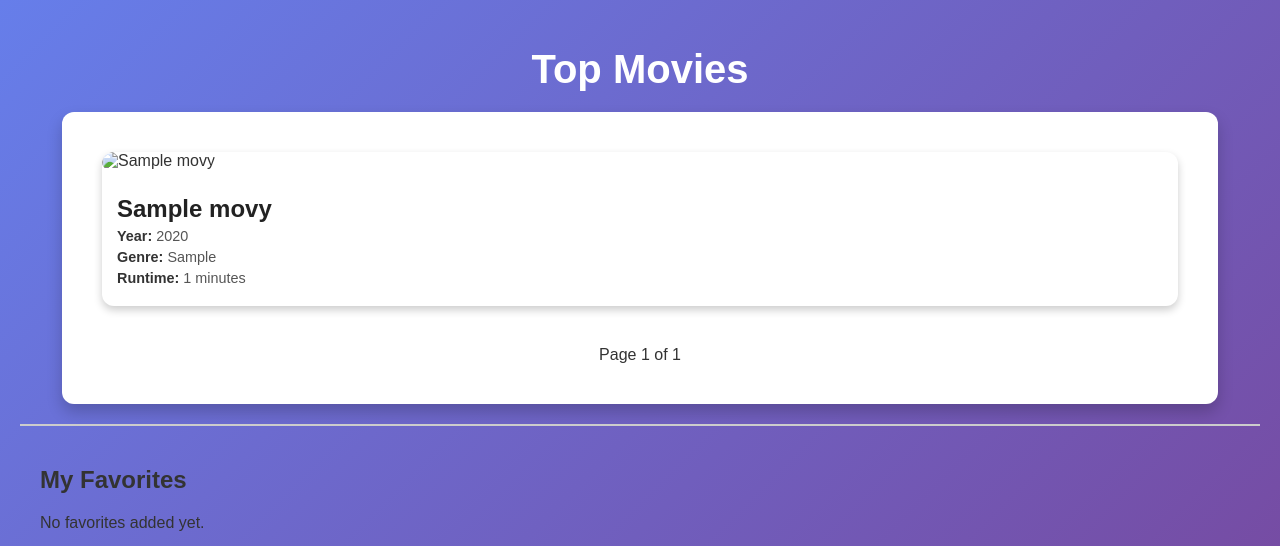
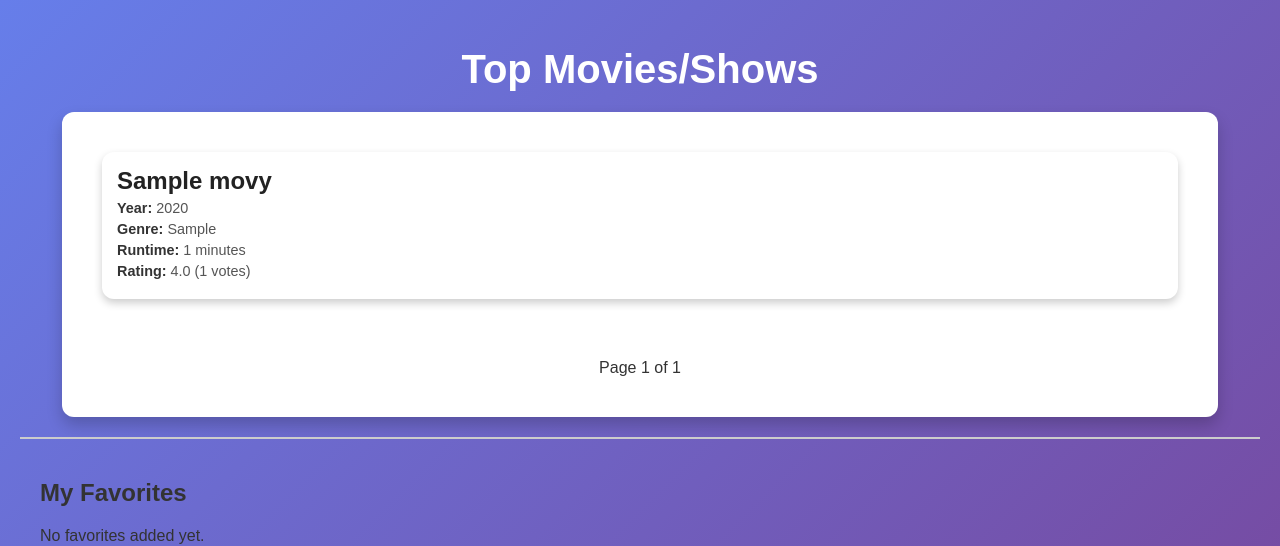
Before and after one commit to ECE3824-Spring2025/imdb-LADJM, a Flask app: page / in a window 1280 px wide. Shown: the top 546 px of the page. Run offline with Flask 3, Linux system fonts and the light colour scheme; tables that the repository leaves empty hold one stand-in row (values such as "Sample post").

Commit message:
Update3.1_Changes

```diff
--- a/app.py
+++ b/app.py
@@ -36,17 +36,30 @@ class Movie(db.Model):
     runtimeMinutes = db.Column(db.Integer, nullable=True)
     genres = db.Column(db.String(255), nullable=True)
 
-# Route to fetch movies as JSON
+# Define a model for the ratings table
+class Rating(db.Model):
+    __tablename__ = 'ratings'
+
+    tconst = db.Column(db.String(20), db.ForeignKey('movies.tconst'), primary_key=True)
+    averageRating = db.Column(db.Float, nullable=True)
+    numVotes = db.Column(db.Integer, nullable=True)
+
+
+# Route to fetch movies with ratings (paginated)
 @app.route('/movies')
-@cache.cached(timeout=600)
+@cache.cached(timeout=600)  # Cache for 10 minutes
 def get_movies():
     try:
         # Get page and per_page parameters from the request (default to page 1 and 30 movies per page)
         page = request.args.get('page', 1, type=int)
         per_page = request.args.get('per_page', 30, type=int)
 
-        # Fetch movies with pagination
-        movies = Movie.query.paginate(page=page, per_page=per_page, error_out=False)
+        # Join movies and ratings tables with pagination
+        movies_with_ratings = db.session.query(Movie, Rating).join(Rating, Movie.tconst == Rating.tconst) \
+            .order_by(Rating.averageRating.desc()) \
+            .paginate(page=page, per_page=per_page, error_out=False)
+
+        # Prepare the data for JSON response
         movies_data = [{
             'tconst': movie.tconst,
             'titleType': movie.titleType,
@@ -56,30 +69,63 @@ def get_movies():
             'startYear': movie.startYear,
             'endYear': movie.endYear,
             'runtimeMinutes': movie.runtimeMinutes,
-            'genres': movie.genres
-        } for movie in movies.items]
+            'genres': movie.genres,
+            'averageRating': rating.averageRating,
+            'numVotes': rating.numVotes
+        } for movie, rating in movies_with_ratings.items]
 
         # Return movies along with pagination metadata
         return jsonify({
             "movies": movies_data,
-            "page": movies.page,
-            "per_page": movies.per_page,
-            "total_pages": movies.pages,
-            "total_movies": movies.total
+            "page": movies_with_ratings.page,
+            "per_page": movies_with_ratings.per_page,
+            "total_pages": movies_with_ratings.pages,
+            "total_movies": movies_with_ratings.total
         })
     except Exception as e:
         return jsonify({"error": str(e)}), 500
 
+# Route to render the home page (paginated)
 @app.route('/')
 def index():
     try:
-        # Fetch the first page of movies (30 movies per page)
+        # Get page and per_page parameters from the request (default to page 1 and 30 movies per page)
         page = request.args.get('page', 1, type=int)
         per_page = 30
-        movies = Movie.query.paginate(page=page, per_page=per_page, error_out=False)
-        return render_template('home.html', movies=movies.items, pagination=movies)
+
+        # Join movies and ratings tables with pagination
+        movies_with_ratings = db.session.query(Movie, Rating).join(Rating, Movie.tconst == Rating.tconst) \
+            .order_by(Rating.averageRating.desc()) \
+            .paginate(page=page, per_page=per_page, error_out=False)
+
+        # Pass the paginated data to the template
+        return render_template('home.html', movies=movies_with_ratings.items, pagination=movies_with_ratings)
     except Exception as e:
         return f"An error occurred: {str(e)}", 500
+
+@app.route('/search')
+def search_movies():
+    try:
+        search_term = request.args.get('q', '').lower()
+
+        # Filter movies based on the search term
+        filtered_movies = []
+        for tconst, movie in movies_dict.items():
+            rating = ratings_dict.get(tconst)
+            if (search_term in movie.primaryTitle.lower()) or (search_term in movie.genres.lower()):
+                filtered_movies.append({
+                    'tconst': movie.tconst,
+                    'primaryTitle': movie.primaryTitle,
+                    'startYear': movie.startYear,
+                    'genres': movie.genres,
+                    'runtimeMinutes': movie.runtimeMinutes,
+                    'averageRating': rating.averageRating if rating else 'N/A',
+                    'numVotes': rating.numVotes if rating else 'N/A'
+                })
+
+        return jsonify({"movies": filtered_movies})
+    except Exception as e:
+        return jsonify({"error": str(e)}), 500
 
 # Run the Flask app
 if __name__ == '__main__':
--- a/static/css/proj1.css
+++ b/static/css/proj1.css
@@ -191,6 +191,22 @@ button:hover {
     background-color: #0056b3;
 }
 
+/* Search Bar */
+#search-bar {
+    width: 100%;
+    padding: 10px;
+    margin-bottom: 20px;
+    border: 1px solid #ccc;
+    border-radius: 5px;
+    font-size: 1rem;
+}
+
+/* Movie Card */
+.movie-card {
+    display: block; /* Ensure cards are visible by default */
+    margin-bottom: 20px;
+}
+
 /* Back to Top Button */
 #back-to-top {
     position: fixed;
--- a/static/js/proj1.js
+++ b/static/js/proj1.js
@@ -124,6 +124,23 @@ function removeFromFavorites(id) {
     alert('Movie removed from favorites!');
 }
 
+// Function to search movies
+function searchMovies() {
+    const searchTerm = document.getElementById('search-bar').value.toLowerCase();
+    const movieCards = document.querySelectorAll('.movie-card');
+
+    movieCards.forEach(card => {
+        const title = card.getAttribute('data-title');
+        const genre = card.getAttribute('data-genre');
+
+        if (title.includes(searchTerm) || genre.includes(searchTerm)) {
+            card.style.display = 'block';
+        } else {
+            card.style.display = 'none';
+        }
+    });
+}
+
 // Initialize favorites list on page load
 document.addEventListener('DOMContentLoaded', () => {
     const favoritesSection = document.createElement('div');
@@ -133,4 +150,9 @@ document.addEventListener('DOMContentLoaded', () => {
 
     // Load content on page load
     loadContent();
+
+    const searchBar = document.getElementById('search-bar');
+    if (searchBar) {
+        searchBar.addEventListener('input', searchMovies);
+    }
 });
--- a/templates/home.html
+++ b/templates/home.html
@@ -4,33 +4,28 @@
     <meta charset="UTF-8">
     <meta name="viewport" content="width=device-width, initial-scale=1.0">
     <title>Movie List</title>
-    <!-- Link to your CSS file -->
-    <link rel="stylesheet" href="{{ url_for('static', filename='css/proj1.css') }}?v=1.0.4">
+    <link rel="stylesheet" href="{{ url_for('static', filename='css/proj1.css') }}?v=1.0.1">
 </head>
 <body>
-    <h1>Top Movies</h1>
+    <h1>Top Movies/Shows</h1>
     <div class="container">
-
-        <!-- Loading Indicator -->
-        <div id="loading" style="display: none;">
-            <div class="spinner"></div>
-            <p>Loading movies...</p>
-        </div>
 
         <!-- Movie List -->
         <div id="movie-list">
-            {% for movie in movies %}
+            {% for movie, rating in movies %}
                 <div class="movie-card">
-                    <img src="{{ movie.image }}" alt="{{ movie.primaryTitle }}" class="movie-image">
+                    <!-- <img src="{{ movie.image }}" alt="{{ movie.primaryTitle }}" class="movie-image"> -->
                     <div class="movie-details">
                         <h2>{{ movie.primaryTitle }}</h2>
                         <p><strong>Year:</strong> {{ movie.startYear }}</p>
                         <p><strong>Genre:</strong> {{ movie.genres }}</p>
                         <p><strong>Runtime:</strong> {{ movie.runtimeMinutes }} minutes</p>
+                        <p><strong>Rating:</strong> {{ rating.averageRating }} ({{ rating.numVotes }} votes)</p>
                     </div>
                 </div>
             {% endfor %}
         </div>
+
         <!-- Pagination Controls -->
         <div class="pagination">
             {% if pagination.has_prev %}
@@ -42,8 +37,6 @@
             {% endif %}
         </div>
     </div>
-
-    <!-- Link to your JavaScript file -->
-    <script src="{{ url_for('static', filename='js/proj1.js') }}?v=0.4"></script>
+    <script src="{{ url_for('static', filename='js/proj1.js') }}?v=1.0.1"></script>
 </body>
 </html>
```
Lines whose indentation alone changed are shown as unchanged.
